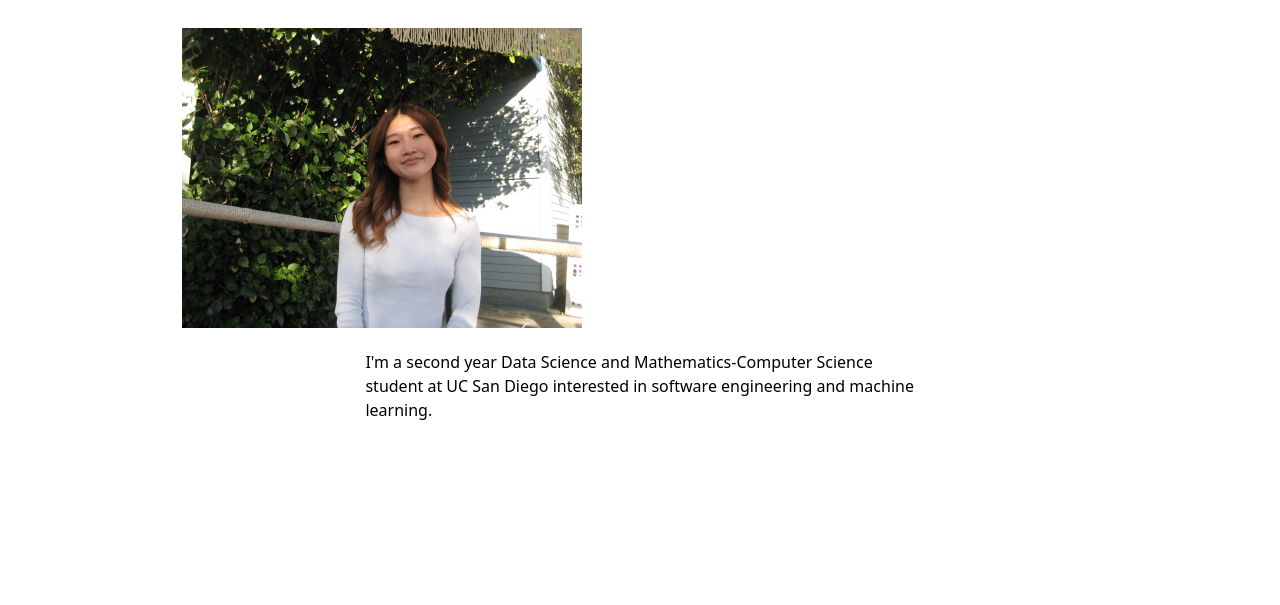
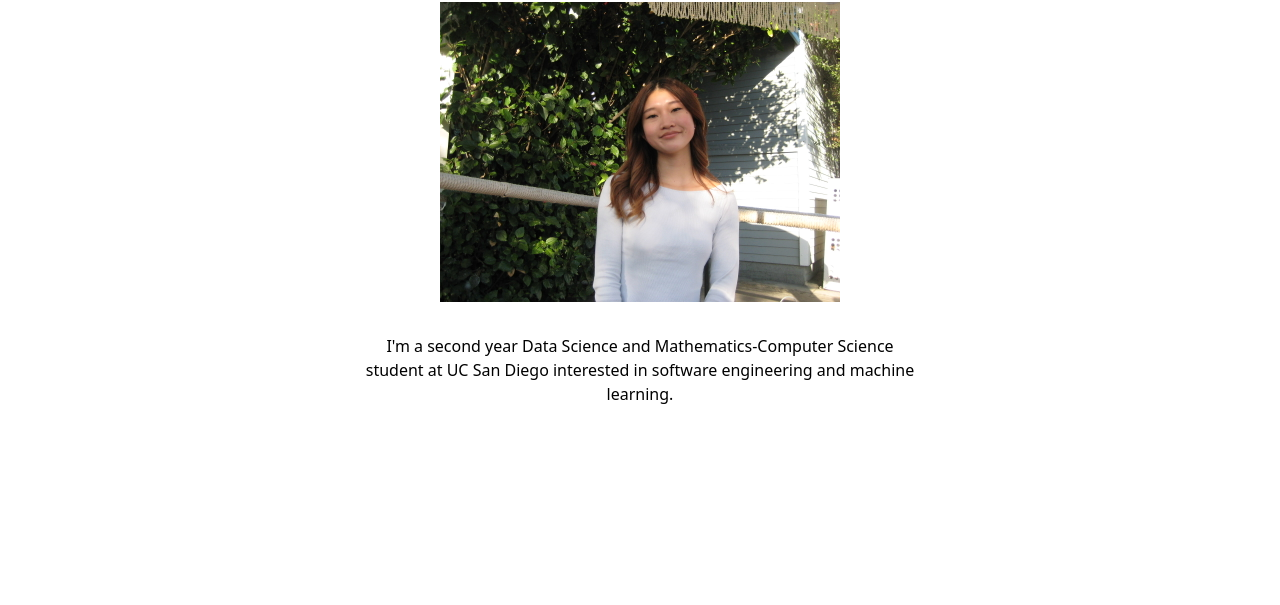
Before and after one commit to aprilhuang39/portfolio-site, a plain HTML site: page index.html in a window 1280 px wide. Shown: the part 195-800 px from the top of the page. Drawn offline with Linux system fonts and the light colour scheme.

Commit message:
centering home page content

```diff
--- a/index.html
+++ b/index.html
@@ -10,7 +10,7 @@
 <body>
     <div>
         <h1>April Huang</h1>
-        <img src="images/IMG_4536.JPG" alt="Headshot" width="400" height="300">
+        <img src="images/IMG_4536.JPG" alt="Headshot" width="400" height="300" class="profile">
         <p>I'm a second year Data Science and Mathematics-Computer Science student at UC San Diego interested in software engineering and machine learning.</p>
     </div>
 </body>
--- a/style.css
+++ b/style.css
@@ -12,9 +12,23 @@ html {
   margin-top: 2rem;
 }
 
+.home h1 {
+  text-align: center;
+  font-size: 400%;
+  margin-bottom: 1rem;
+}
+
 .home p {
   max-width: 60ch;
   margin-inline: auto;
+  text-align: center;
+}
+
+.home .profile {
+  display: block;
+  margin: 0 auto 2rem auto;
+  max-width: 100%;
+  height: auto;
 }
 
 body {
```
